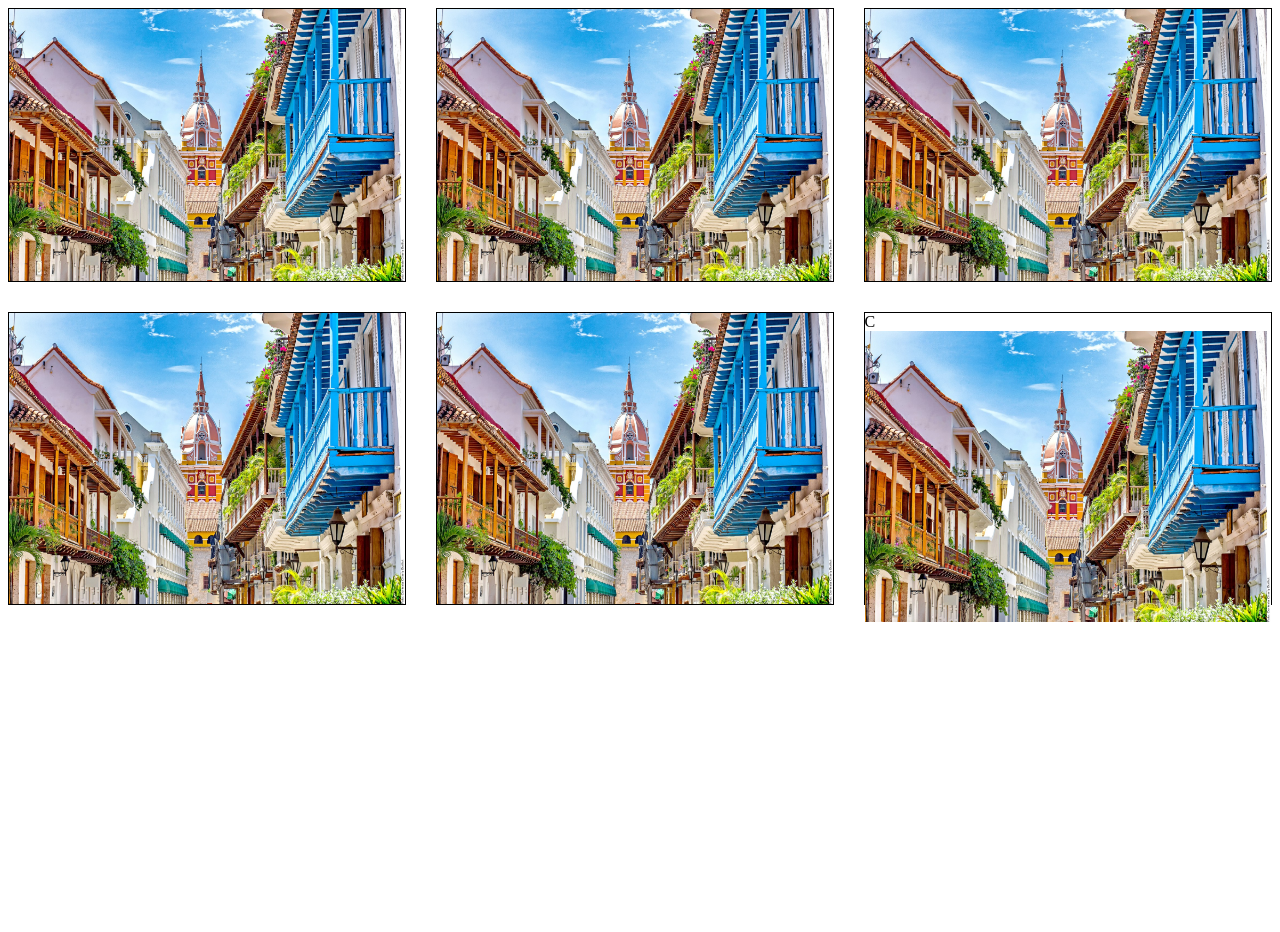
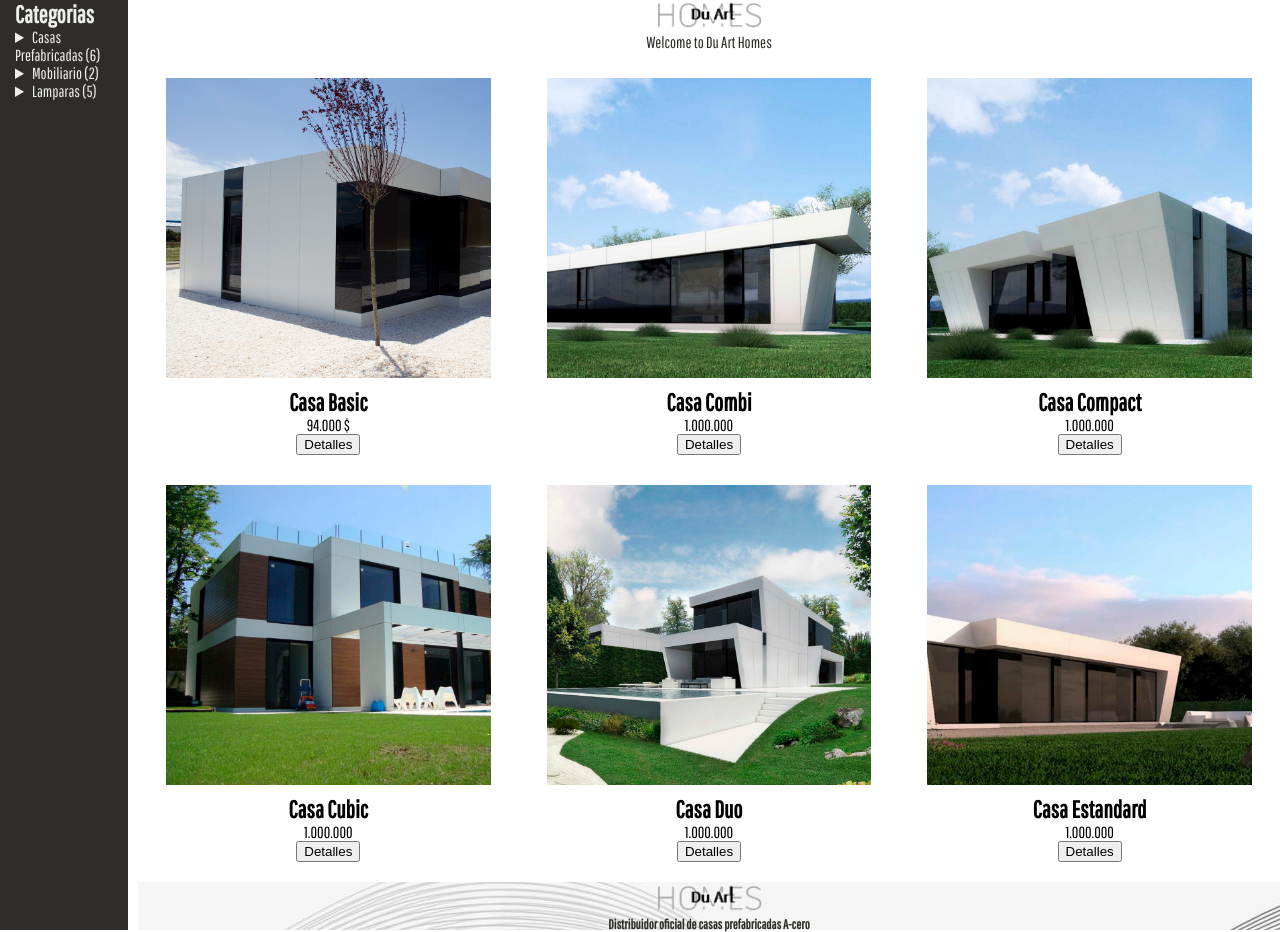
Before and after one commit to josealexanderdrt/m2-desafio2-grid-DuArtHomes, a plain HTML site: page index.html in a window 1280 px wide. Before the commit the page ends 800 px from the top, so only its background shows below. Drawn offline with Linux system fonts and the light colour scheme; a web font is replaced by a local one.

Commit message:
CAMBIOS FINALES

```diff
--- a/assets/css/styles.css
+++ b/assets/css/styles.css
@@ -1,19 +1,137 @@
+@import url('https://fonts.googleapis.com/css2?family=Alegreya+Sans+SC:wght@100;400&family=Pathway+Gothic+One&family=Raleway:wght@300;500&family=Roboto&family=Trochut&display=swap');
+
+body{ font-family: Pathway Gothic One; }
+
+*{ margin: 0
+    ;}
+
+header {
+    grid-area: header;
+    background-color: none;
+    background-size: cover;
+    color: #2e2d29;
+    display: flex;
+    justify-content: center;
+    align-items: center;
+    flex-direction: column;
+    padding: 0;
 
 
-
-.grid-container{
-    display: grid;
-    grid-template-columns: auto auto auto;
-    gap: 30px;
-}
-
-.grid-item{
-    border: 1px solid black;
 
 
 }
 
-.grid-item img {
-    height: 100%;
-    width: 100%;
+
+aside{
+    grid-area: aside;
+    background-color: #2e2d29;
+    color: #eeedee;
+    padding-left: 15px;
+
 }
+
+
+aside  li:hover{
+	transform: scale(1.05);filter: opacity(0.5);
+    border-radius: 10px;}
+
+
+
+ul{
+    text-align: left;
+   font-size: 18px;
+   margin-left: 10px;
+   padding-left: 10px;
+   list-style: none;
+
+}
+
+
+
+main{
+    grid-area: main;
+    background-color: rgb(255, 255, 255);
+    }
+
+
+
+footer{ grid-area: footer;
+        display: flex;
+        flex-direction: column;
+        justify-content: center;
+        align-items: center;
+        color: #2e2d29;
+        background-image: url(/assets/img/hader-fondo.jpg);
+
+}
+
+
+.grid-container{
+
+    display: grid;
+    grid-template-areas:
+    "aside header"
+    "aside main"
+    "aside footer"
+    ;
+    gap: 10px;
+    grid-template-columns: 10% auto;
+    grid-template-rows: 6% auto 6%;
+    height: 100vh;
+
+
+
+}
+
+
+.galeria{
+    grid-area: galeria;
+    display: grid;
+    grid-template-columns: repeat(3,1fr) ;
+    grid-template-rows: 1fr 1fr;
+}
+
+
+
+
+/*
+
+.galeria{ display: flex;
+    flex-direction: row;
+    flex-wrap: wrap;
+    margin: 10px;
+
+
+}
+
+*/
+
+
+.main-item{
+
+    display: flex;
+    flex-direction:column;
+    align-items: center;
+    justify-content: center;
+    margin: 10px;
+
+
+
+}
+
+ .main-item img{
+   height: 300px;
+   min-height: 200px;
+   width:90%;
+   margin: 10px;
+  cursor: pointer;
+
+}
+
+
+.main-item img:hover{
+	transform: scale(1.05);filter: opacity(.5);
+    border-radius: 10px;
+}
+
+.logo{ height: 35px;}
--- a/assets/css/styles2.css
+++ b/assets/css/styles2.css
@@ -1,126 +1,35 @@
-@import url('https://fonts.googleapis.com/css2?family=Alegreya+Sans+SC:wght@100;400&family=Pathway+Gothic+One&family=Raleway:wght@300;500&family=Roboto&family=Trochut&display=swap');
 
-body{ font-family: Pathway Gothic One; }
+.grid-container{
+display: grid;
+grid-template-areas:
+"header main"
+"aside main"
+"footer main";
+gap: 10px;}
 
-*{ margin: 0
-    ;}
-
-header {
-    grid-area: header;
-    background-image: url(/assets/img/hader-fondo.jpg);
-    background-size: cover;
-    color: #2e2d29;
-    display: flex;
-    justify-content: center;
-    align-items: center;
-    flex-direction: column;
-    padding: 0;
-
-
-
-
+.grid-item{
+    background-color: aqua;
 }
 
+header{
+    grid-area: header;
+    background-color: #66f;
+}
 
 aside{
     grid-area: aside;
-    background-color: #2e2d29;
-    color: #eeedee;
-
+    background-color: #66f;
 }
 
+main{ grid-area: main;
+background-color: #66f;}
 
-main{
-    grid-area: main;
-    background-color: rgb(255, 255, 255);
-    }
-
-
-ul{
-    text-align: left;
-   font-size: 15px;
-   margin-left: 0px;
-   padding-left: 10px;
-   list-style: none;
-
+footer{
+    grid-area: footer;
+    background-color: #66f;
 }
 
-
-footer{ grid-area: footer;
-        display: flex;
-        flex-direction: column;
-        justify-content: center;
-        align-items: center;
-        background-color: #B5A083;
-        color: #2e2d29;
-
+.bg{
+    background-position: center;
+    background-size: cover;
 }
-
-
-.grid-container{
-
-    display: grid;
-    grid-template-areas:
-    "header header"
-    "aside main"
-    "footer footer"
-    ;
-    gap: 10px;
-    grid-template-columns: 15% auto;
-    grid-template-rows: 6% auto 6%;
-    height: 100vh;
-
-
-
-}
-
-
-.galeria{
-    grid-area: galeria;
-    display: grid;
-    grid-template-columns: repeat(3,1fr) ;
-    grid-template-rows: 1fr 1fr;
-}
-
-
-/*
-
-.galeria{ display: flex;
-    flex-direction: row;
-    flex-wrap: wrap;
-    margin: 10px;
-
-
-}
-
-*/
-
-
-.main-item{
-    border: 1px solid black;
-    display: flex;
-    flex-direction:column;
-    align-items: center;
-    justify-content: center;
-    margin: 10px;
-
-
-
-}
-
- .main-item img{
-   height: 300px;
-   min-height: 200px;
-   width: 80%;
-   margin: 10px;
-  cursor: pointer;
-
-}
-
-
-.main-item img:hover{
-	transform: scale(1.05);filter: opacity(.5);
-    border-radius: 10px;
-}
-
-.logo{ height: 35px;}
--- a/index.html
+++ b/index.html
@@ -4,36 +4,123 @@
     <meta charset="UTF-8">
     <meta http-equiv="X-UA-Compatible" content="IE=edge">
     <meta name="viewport" content="width=device-width, initial-scale=1.0">
-    <title>Document</title>
+    <title>Du Art Homes</title>
     <link rel="stylesheet" href="assets/css/styles.css">
 </head>
 <body>
+<div class="grid-container">
 
-    <div class="grid-container">
-        <div class="grid-item">
-            <img src="assets/img/cartagenadeinidas.jpg" alt="Imagen de cartagenadeindias" class="img-item">
-        </div>
-        <div class="grid-item">
-            <img src="assets/img/cartagenadeinidas.jpg" alt="Imagen de cartagenadeindias" class="img-item">
-        </div>
-        <div class="grid-item">
-            <img src="assets/img/cartagenadeinidas.jpg" alt="Imagen de cartagenadeindias" class="img-item">
-        </div>
+    <header>
+        <img src="assets/img/lofofinal.png" alt="logo" class="logo">
+        <p>Welcome to Du Art Homes</p>
+    </header>
 
-        <div class="grid-item">
-            <img src="assets/img/cartagenadeinidas.jpg" alt="Imagen de cartagenadeindias" class="img-item">
-        </div>
 
-        <div class="grid-item">
-            <img src="assets/img/cartagenadeinidas.jpg" alt="Imagen de cartagenadeindias" class="img-item">
-        </div>
+    <aside>
 
-        <div class="grid-item">C
-            <img src="assets/img/cartagenadeinidas.jpg" alt="Imagen de cartagenadeindias" class="img-item">
+        <h2>Categorias </h2>
+        <details>
+            <summary> Casas Prefabricadas (6) </summary>
+            <ul class="lista-categorias">
+                <li>Basica</li>
+                <li>Combi</li>
+                <li>Compact</li>
+                <li>Cubic</li>
+                <li>Duo</li>
+                <li>Estandard</li>
+            </ul>
+        </details>
+
+        <details>
+            <summary> Mobiliario  (2) </summary>
+            <ul class="lista-categorias">
+                <li>Silla </li>
+                <li>Comedor </li>
+            </ul>
+        </details>
+
+        <details>
+            <summary> Lamparas  (5) </summary>
+            <ul class="lista-categorias">
+                <li>Aruba </li>
+                <li>Chile</li>
+                <li>Perú</li>
+                <li>Cairo</li>
+                <li>España</li>
+            </ul>
+        </details>
+
+
+
+
+    </aside>
+
+
+   <main>
+
+            <div class="galeria">
+
+            <did class="main-item">
+                <img src="assets/img/a-cero-basic-1.png" alt="a-cero-basic-1 class="">
+                <h2>Casa Basic  </h2>
+                <p class="price">94.000 $</p>
+                <button>Detalles</button>
+             </did>
+
+            <did class="main-item">
+                <img src="assets/img/a-cero-combi.png" alt="a-cero-combi" class="">
+                <h2>Casa Combi </h2>
+                <p class="price">1.000.000</p>
+                <button>Detalles</button>
+
+
+            </did>
+
+            <did class="main-item">
+
+                <img src="assets/img/a-cero-compact.png"  alt="a-cero-compact" class="">
+                <h2>Casa Compact </h2>
+                <p class="price">1.000.000</p>
+                <button>Detalles</button>
+
+            </did>
+            <did class="main-item">
+                <img src="assets/img/a-cero-cubic.png"  alt="a-cero-cubic" class="">
+                <h2>Casa Cubic </h2>
+                <p class="price">1.000.000</p>
+                <button>Detalles</button>
+
+
+            </did>
+
+            <did class="main-item">
+                <img src="assets/img/a-cero-duo.png"  alt="a-cero-duo" class="">
+                <h2>Casa Duo</h2>
+                <p class="price">1.000.000</p>
+                <button>Detalles</button>
+
+
+            </did>
+
+            <did class="main-item">
+                <img src="assets/img/a-cero-estandard.png"  alt="a-cero-estandard" class="">
+                <h2>Casa Estandard</h2>
+                <p class="price">1.000.000</p>
+                <button>Detalles</button>
+
+            </did>
+
         </div>
 
 
-    </div>
+    </main>
+
+    <footer>
+        <img src="assets/img/lofofinal.png" alt="logo" class="logo">
+         <h5>Distribuidor oficial de casas prefabricadas A-cero  </h5>
+    </footer>
+</div>
+
 
 </body>
 </html>
```
Also changed, not shown: casabasic.html (added, +35 -0 lines), segundo.html (deleted, +0 -95 lines), assets/img/Basic 1.jpg (added), assets/img/Basic 2.jpg (added), assets/img/Basic 3.jpg (added), assets/img/LOGO.jpg, assets/img/lofofinal.png (added).
